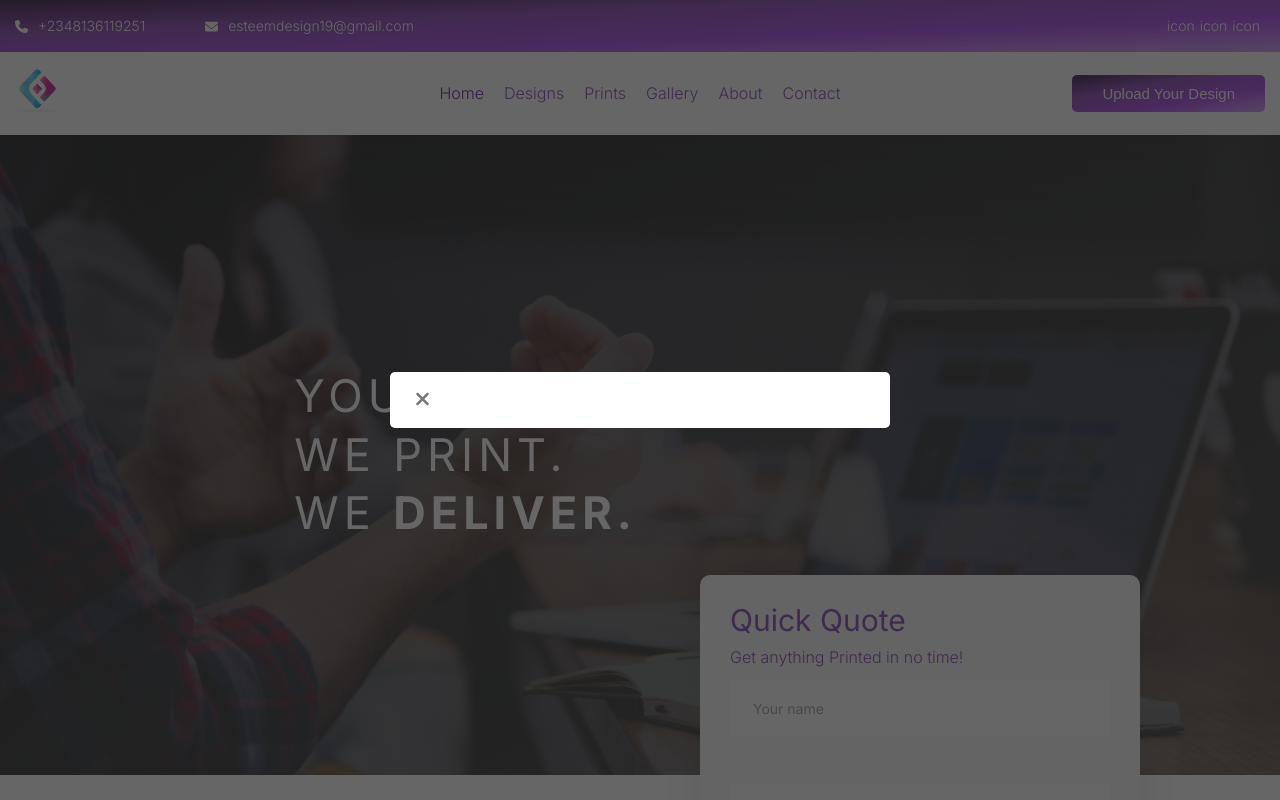
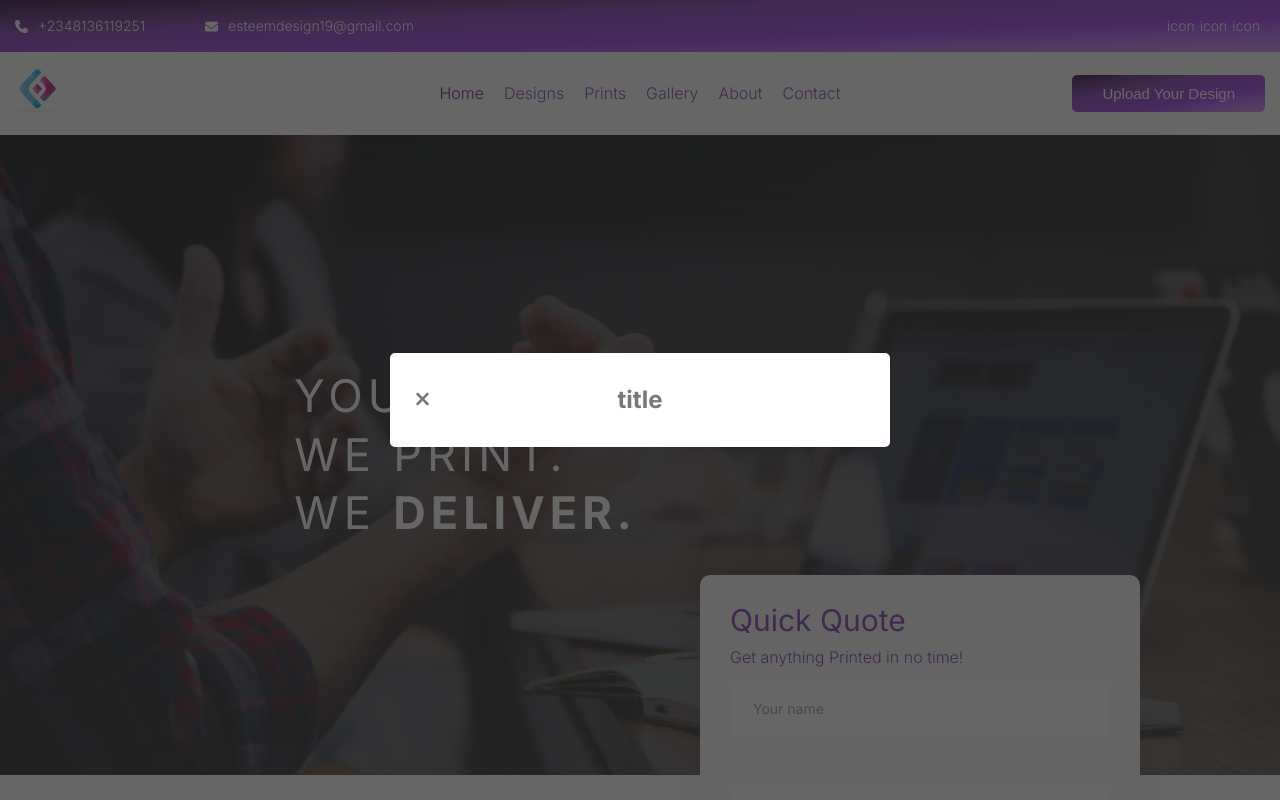
Before and after one commit to esteemayo/next-idesignx, a Next.js app: page / in a window 1280 px wide. Shown: the top 800 px of the page. Built offline with nearby package versions, Linux system fonts and the light colour scheme.

Commit message:
fix: add h1 element tag

```diff
--- a/src/components/modal/Modal.tsx
+++ b/src/components/modal/Modal.tsx
@@ -79,6 +79,7 @@ const Modal: React.FC<ModalProps> = ({
           <CloseButton onClick={handleClose}>
             <FontAwesomeIcon icon={faTimes} />
           </CloseButton>
+          <Heading>title</Heading>
         </CloseButtonContainer>
       </Wrapper>
     </Container>
```
